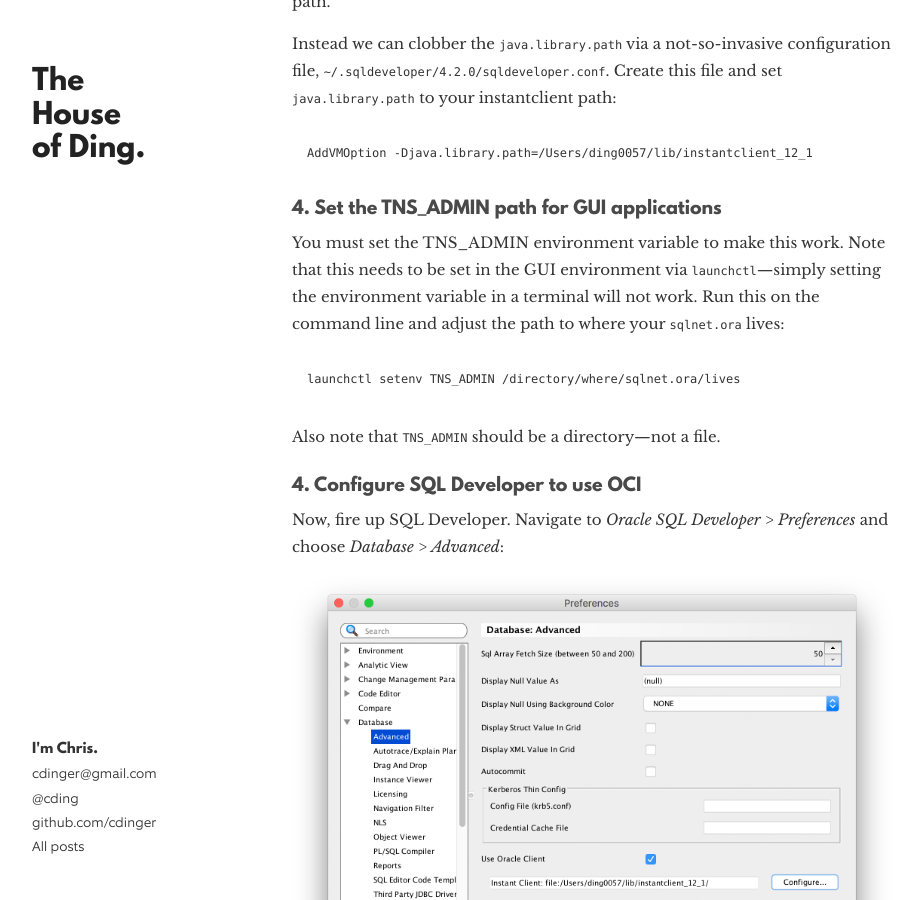
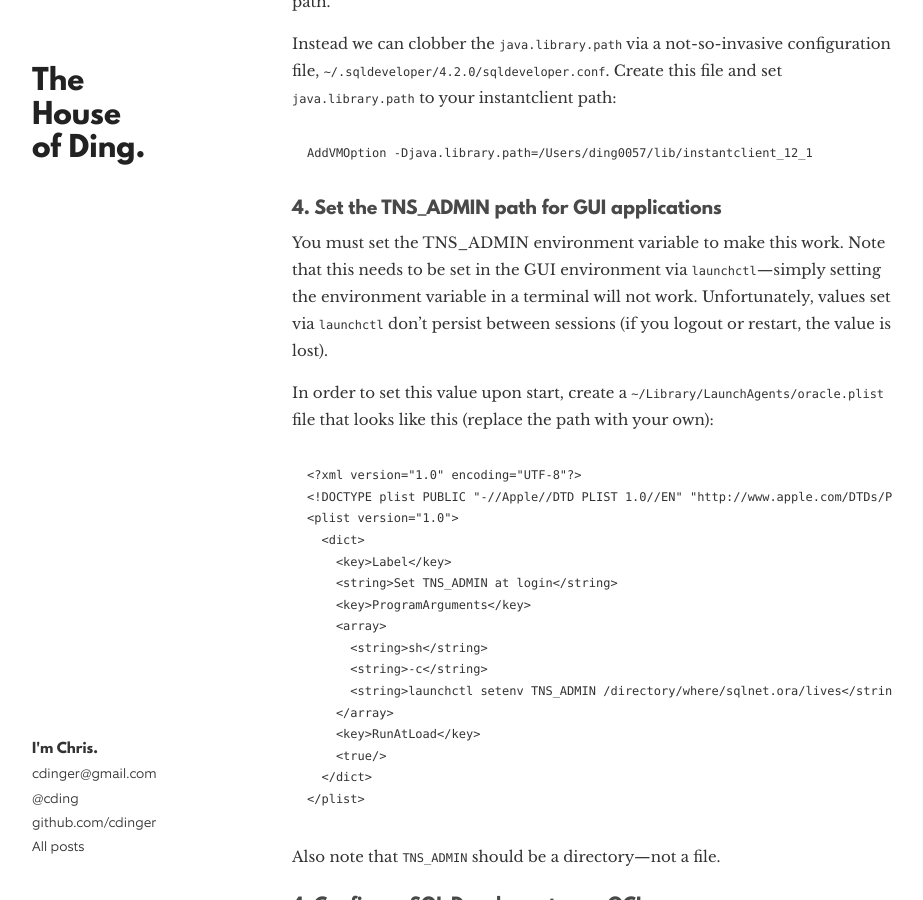
Before and after one commit to cdinger/cdinger.github.com, a Jekyll site: the page built from _posts/2017-02-24-sql-developer-radius-authentication-macos.md, in a window 1280 px wide and 900 px high, scrolled down 1279 px. Shown: the whole window, without its empty margins (178-1101 px from the left). Built offline with Jekyll 4.4.1, drawn with Linux system fonts in a browser that asks for light colours; nearby versions of some CDN libraries; comment, search, counter and statistics services are not loaded.

Commit message:
Use plist to set TNS_ADMIN at login

````diff
--- a/_posts/2017-02-24-sql-developer-radius-authentication-macos.md
+++ b/_posts/2017-02-24-sql-developer-radius-authentication-macos.md
@@ -73,10 +73,29 @@
 
 You must set the TNS_ADMIN environment variable to make this work. Note that this needs to be set in
 the GUI environment via `launchctl`—simply setting the environment variable
-in a terminal will not work. Run this on the command line and adjust the path to where your `sqlnet.ora` lives:
+in a terminal will not work. Unfortunately, values set via `launchctl` don't persist between sessions
+(if you logout or restart, the value is lost).
+
+In order to set this value upon start, create a `~/Library/LaunchAgents/oracle.plist`
+file that looks like this (replace the path with your own):
 
 ```
-launchctl setenv TNS_ADMIN /directory/where/sqlnet.ora/lives
+<?xml version="1.0" encoding="UTF-8"?>
+<!DOCTYPE plist PUBLIC "-//Apple//DTD PLIST 1.0//EN" "http://www.apple.com/DTDs/PropertyList-1.0.dtd">
+<plist version="1.0">
+  <dict>
+    <key>Label</key>
+    <string>Set TNS_ADMIN at login</string>
+    <key>ProgramArguments</key>
+    <array>
+      <string>sh</string>
+      <string>-c</string>
+      <string>launchctl setenv TNS_ADMIN /directory/where/sqlnet.ora/lives</string>
+    </array>
+    <key>RunAtLoad</key>
+    <true/>
+  </dict>
+</plist>
 ```
 
 Also note that `TNS_ADMIN` should be a directory—not a file.
````
